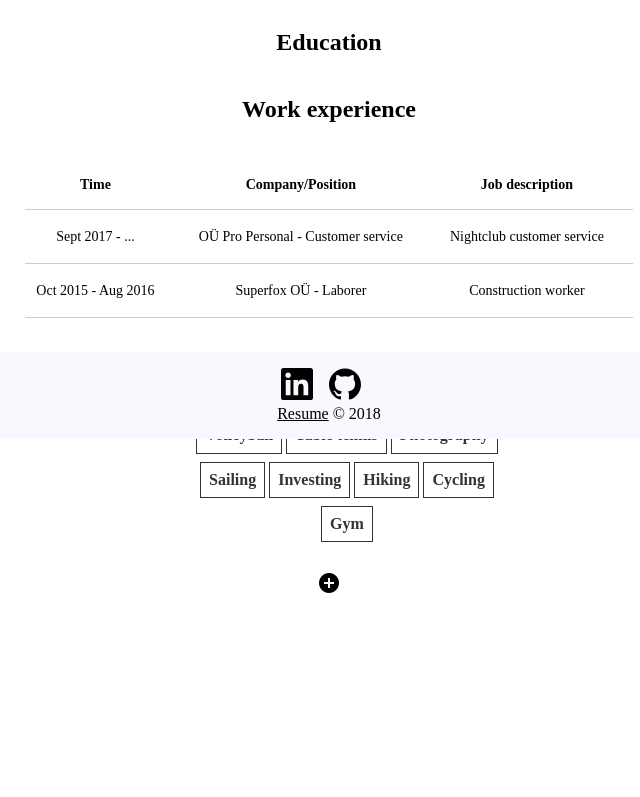
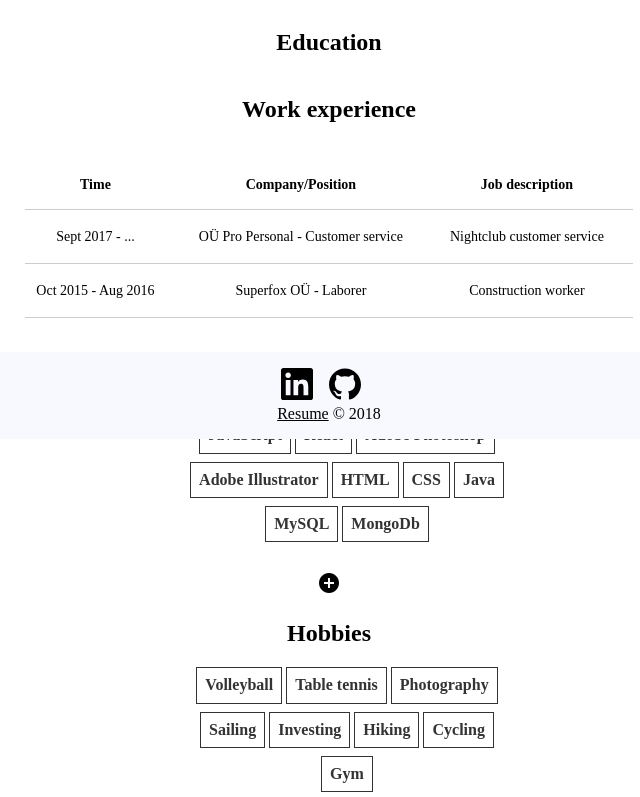
Before and after one commit to ciruss/resume, a React (Create React App) app: page / in a window 1280 px wide. Shown: the part 361-1158 px from the top of the page, without its empty margins (311-951 px from the left). Before the commit the page ends 1066 px from the top, so only its background shows below. Built offline with nearby package versions, Linux system fonts and the light colour scheme.

Commit message:
added techonologies

```diff
--- a/src/components/App.js
+++ b/src/components/App.js
@@ -5,6 +5,7 @@ import Personal from './Personal'
 import Hobbies from './Hobbies'
 import Education from './Education'
 import Experience from './Experience'
+import Techonologies from './Technologies'
 
 class App extends Component {
 	render() {
@@ -13,6 +14,7 @@ class App extends Component {
 			<Personal />,
 			<Education />,
 			<Experience	/>,
+			<Techonologies />,
 			<Hobbies />,
 			<Footer/>
 		]
--- /dev/null
+++ b/src/components/Technologies.js
@@ -0,0 +1,85 @@
+import React, { Component } from 'react'
+
+import { Collapse } from 'react-collapse'
+import '../style/tech.css'
+
+class Techonologies extends Component {
+	constructor(props) {
+		super(props)
+		this.state = {
+			isOpened: false,
+			items: []
+		}
+		this.addItem = this.addItem.bind(this)
+	}
+
+	addItem(e) {
+		if(this._inputElement.value !== '') {
+			let newItem = {
+				text: this._inputElement.value,
+				key: Date.now()
+			}
+
+			this.setState((prevState) => {
+				return {
+					items: prevState.items.concat(newItem)
+				}
+			})
+
+			this._inputElement.value = ''
+		}
+
+		e.preventDefault()
+
+		this.setState(prevState => ({
+			isOpened: !prevState.isOpened
+		}))
+	}
+
+	createTasks(items) {
+		return <li class="dib mr1 mb2 f5-ns b pa2 dark-gray ba" key={items.key}>{items.text}</li>
+	}
+
+	render() {
+		let tech = [
+			{text: 'JavaScript', key: Math.random()},
+			{text: 'React', key: Math.random()},
+			{text: 'Adobe Photoshop', key: Math.random()},
+			{text: 'Adobe Illustrator', key: Math.random()},
+			{text: 'HTML', key: Math.random()},
+			{text: 'CSS', key: Math.random()},
+			{text: 'Java', key: Math.random()},
+			{text: 'MySQL', key: Math.random()},
+			{text: 'MongoDb', key: Math.random()}
+		]
+		let listItems = this.state.items.map(this.createTasks)
+		let hardList = tech.map(this.createTasks)
+
+		return(
+			<div id='tech' class='tc'>
+				<h2 >Techonologies</h2>
+				<ul class="">
+					{hardList}
+					{listItems}
+				</ul>
+				<div className='form'>
+					<Collapse	isOpened={this.state.isOpened}>
+						<form onSubmit={this.addItem}>
+							<input
+								ref={(a) => this._inputElement = a}
+								blaceholder='Add'>
+							</input>
+						</form>
+					</Collapse>
+					<i
+						onClick={this.addItem}
+						className="material-icons"
+						id='addTech'
+					>add_circle</i>
+				</div>
+			</div>
+		)
+	}
+}
+
+export default Techonologies
--- /dev/null
+++ b/src/style/tech.css
@@ -0,0 +1,9 @@
+#addTech {
+  cursor: pointer;
+  padding-top: 5px;
+}
+
+#tech {
+  width: 30%;
+  margin: auto;
+}
```
